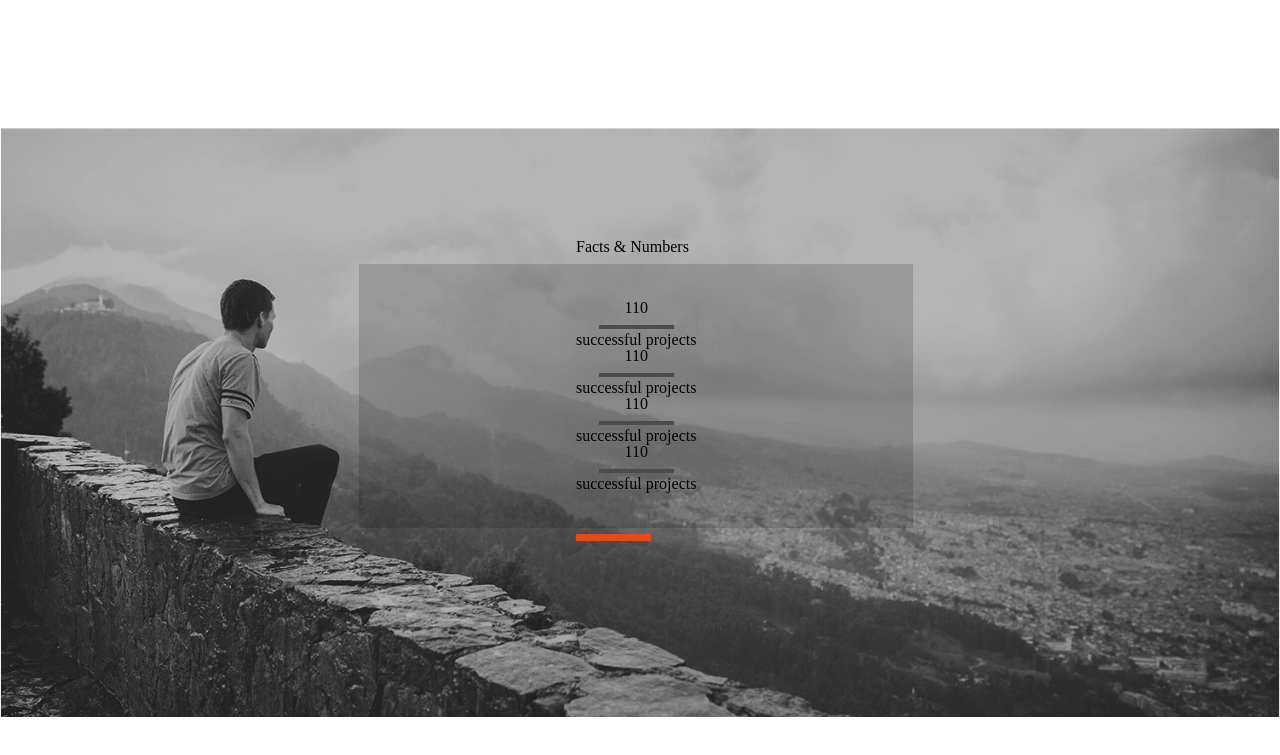
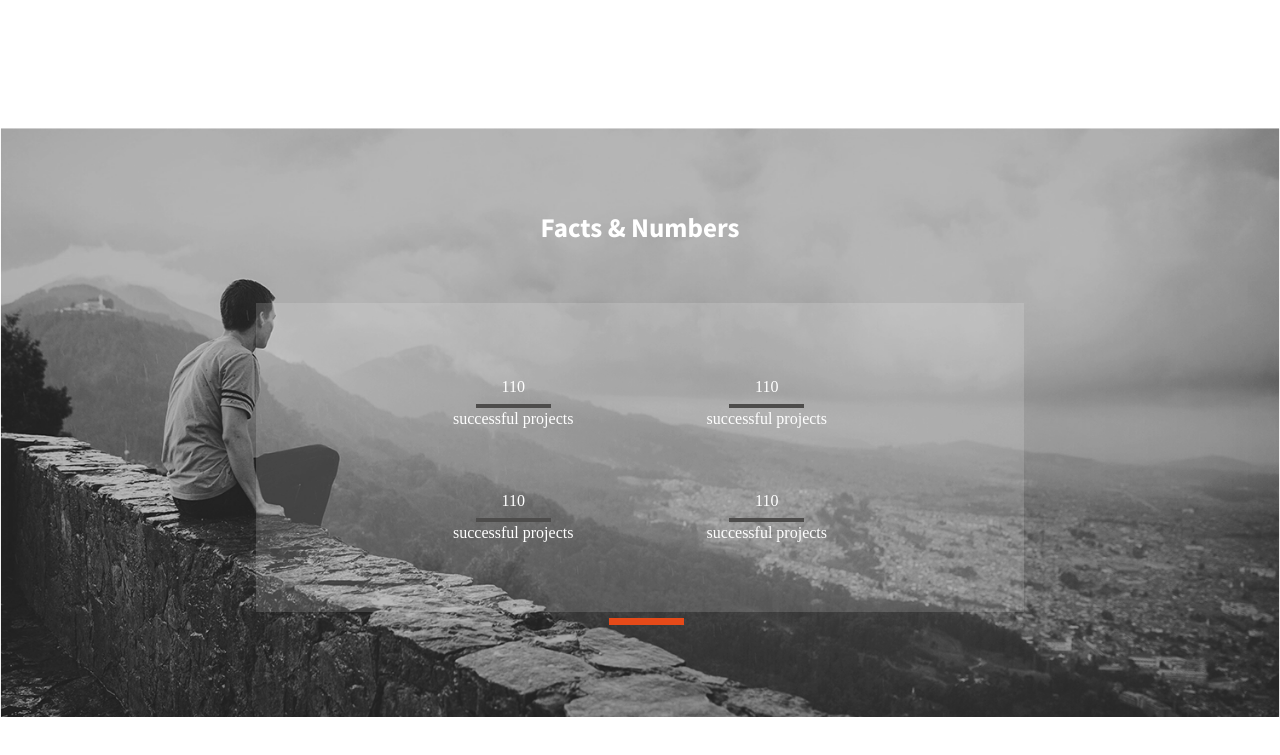
Before and after one commit to WhaTeR101/Unicorn, a plain HTML site: page index.html in a window 1280 px wide. Shown: the part 4829-5584 px from the top of the page. Drawn offline with Linux system fonts and the light colour scheme.

Commit message:
FIX: navigation bar, facts & numbers section.
fixed navigation bar always fixed, now it hides while scrolling down.
fixed facts and numbers sections by correctly applying positions and using display grid.
 P.S added js file

```diff
--- a/css/style.css
+++ b/css/style.css
@@ -35,6 +35,9 @@ header nav li a {
 header nav li a:hover {
   color: #e64a19;
   transition: 0.6s;
+}
+#nav-bar {
+  transition: 0.2s;
 }
 
 .head-image {
@@ -290,28 +293,49 @@ h5 {
 }
 .factsandnumbersbg {
   width: 100%;
-  position: relative;
+  position: absolute;
   z-index: 2;
 }
+.facts-numbers {
+  position: relative;
+  z-index: 3;
+  margin: 0 20%;
+  padding-top: 7%;
+}
 .section-9 div {
-  position: absolute;
-  z-index: 2;
-  margin: -38% 0 0 45%;
 }
 .section-9 h4 {
-  margin-bottom: 7%;
+  text-align: center;
+  padding-bottom: 8%;
+  font-family: 'sourcesansbold';
+  font-size: 27px;
+  color: white;
 }
 .section-9 div blockquote {
-  padding: 30%;
-  margin-left: -180%;
-  margin-right: -180%;
-  background-color: rgba(0, 0, 0, 15%);
+  background-color: rgba(255, 255, 255, 0.15);
+  padding: 10%;
+  display: grid;
+  justify-content: center;
+  column-gap: 100px;
+  row-gap: 20px;
+  grid-template-columns: 25% 25%;
+  grid-template-rows: 60% 60%;
+  grid-template-areas:
+    'article1' 'article2'
+    'article3' 'article4';
 }
 .section-9 div blockquote article {
   text-align: center;
+  display: inline-block;
+  color: white;
+  font-family: 'sourcesanspro';
+}
+.facts-numbers-orange-underline {
+  margin-left: 46%;
+  margin-right: 49%;
 }
 .section-10 {
-  padding: 10%;
+  padding: 22% 10% 10% 10%;
 }
 .section-10 div article {
   display: inline-block;
--- a/index.html
+++ b/index.html
@@ -13,7 +13,7 @@
     <link rel="stylesheet" href="css/stylesheet.css" />
   </head>
   <body>
-    <header>
+    <header id="nav-bar">
       <div>
         <h1>UNICORN</h1>
         <nav>
@@ -193,32 +193,36 @@
           alt="facts and numbers page background"
           class="factsandnumbersbg"
         />
-        <div>
+        <div class="facts-numbers">
           <h4>Facts & Numbers</h4>
           <blockquote>
-            <article>
+            <article class="article1">
               <h3>110</h3>
               <img src="img/gray-underline.svg" alt="gray underline" />
               <p>successful projects</p>
             </article>
-            <article>
+            <article class="article2">
               <h3>110</h3>
               <img src="img/gray-underline.svg" alt="gray underline" />
               <p>successful projects</p>
             </article>
 
-            <article>
+            <article class="article3">
               <h3>110</h3>
               <img src="img/gray-underline.svg" alt="gray underline" />
               <p>successful projects</p>
             </article>
-            <article>
+            <article class="article4">
               <h3>110</h3>
               <img src="img/gray-underline.svg" alt="gray underline" />
               <p>successful projects</p>
             </article>
           </blockquote>
-          <img src="img/underline-3.svg" alt="successful projects underline" />
+          <img
+            src="img/underline-3.svg"
+            alt="successful projects underline"
+            class="facts-numbers-orange-underline"
+          />
         </div>
       </section>
       <section class="section-10" id="stories">
@@ -325,5 +329,6 @@
       />
       <p class="c-p">© 2015 Your Awesome Company</p>
     </footer>
+    <script src="index.js"></script>
   </body>
 </html>
--- /dev/null
+++ b/index.js
@@ -0,0 +1,10 @@
+var prevScrollpos = window.pageYOffset;
+window.onscroll = function () {
+  var currentScrollPos = window.pageYOffset;
+  if (prevScrollpos > currentScrollPos) {
+    document.getElementById('nav-bar').style.top = '0';
+  } else {
+    document.getElementById('nav-bar').style.top = '-15%';
+  }
+  prevScrollpos = currentScrollPos;
+};
```
